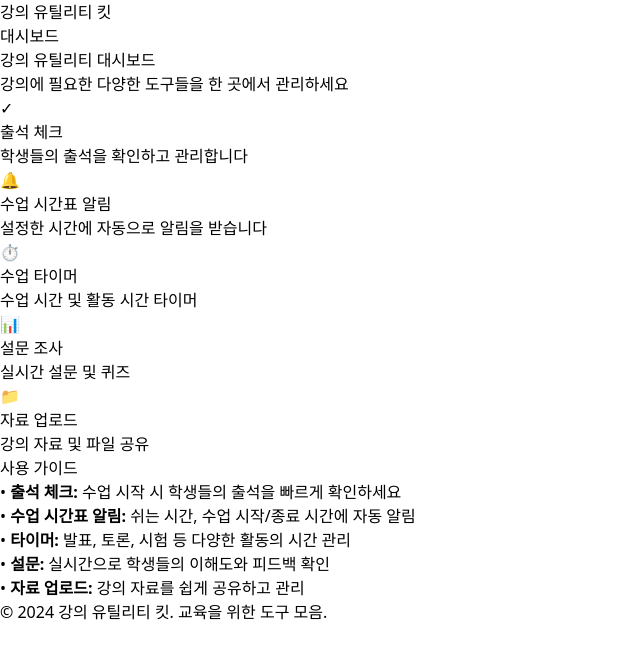
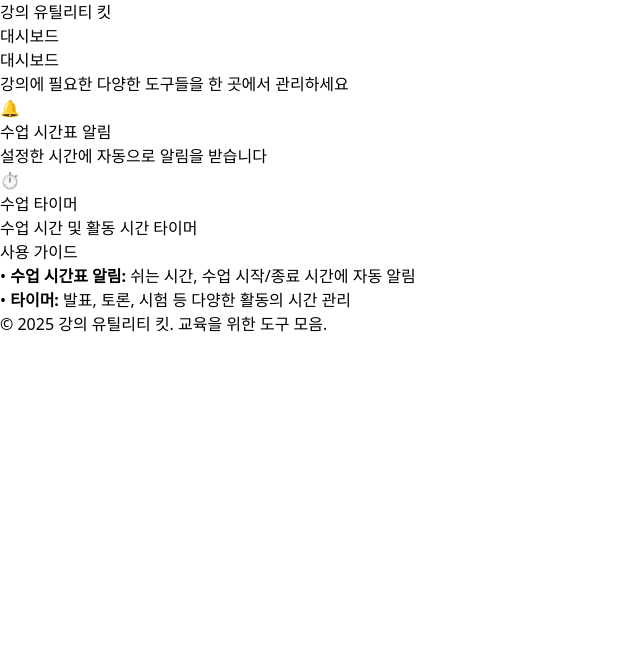
Before and after one commit to becover/lecture-kit-v1, a React (Vite) app: page / in a window 1280 px wide. Shown: the top 658 px of the page, without its empty margins (0-640 px from the left). Built offline with nearby package versions, Linux system fonts and the light colour scheme.

Commit message:
chore: 불필요한 도구 주석 처리, 년도 및 몇군데 표기 수정, 레이아웃 수정

```diff
--- a/src/App.tsx
+++ b/src/App.tsx
@@ -1,23 +1,23 @@
 import { BrowserRouter, Routes, Route } from 'react-router-dom';
 import Layout from './components/Layout';
 import Dashboard from './pages/Dashboard';
-import Attendance from './pages/Attendance';
+// import Attendance from './pages/Attendance';
 import Pomodoro from './pages/Pomodoro';
 import Timer from './pages/Timer';
-import Survey from './pages/Survey';
-import Upload from './pages/Upload';
+// import Survey from './pages/Survey';
+// import Upload from './pages/Upload';
 
 function App() {
   return (
     <BrowserRouter>
       <Routes>
-        <Route path="/" element={<Layout />}>
+        <Route path='/' element={<Layout />}>
           <Route index element={<Dashboard />} />
-          <Route path="attendance" element={<Attendance />} />
-          <Route path="pomodoro" element={<Pomodoro />} />
-          <Route path="timer" element={<Timer />} />
-          <Route path="survey" element={<Survey />} />
-          <Route path="upload" element={<Upload />} />
+          {/* <Route path="attendance" element={<Attendance />} /> */}
+          <Route path='pomodoro' element={<Pomodoro />} />
+          <Route path='timer' element={<Timer />} />
+          {/* <Route path="survey" element={<Survey />} /> */}
+          {/* <Route path="upload" element={<Upload />} /> */}
         </Route>
       </Routes>
     </BrowserRouter>
--- a/src/components/Layout.tsx
+++ b/src/components/Layout.tsx
@@ -2,19 +2,19 @@ import { Link, Outlet } from 'react-router-dom';
 
 export default function Layout() {
   return (
-    <div className="min-h-screen bg-gradient-to-br from-blue-50 to-indigo-100">
-      <nav className="bg-white shadow-md">
-        <div className="max-w-7xl mx-auto px-4 sm:px-6 lg:px-8">
-          <div className="flex justify-between h-16">
-            <div className="flex items-center">
-              <Link to="/" className="text-2xl font-bold text-indigo-600">
+    <div className='flex flex-col min-h-screen bg-gradient-to-br from-blue-50 to-indigo-100'>
+      <nav className='bg-white shadow-md'>
+        <div className='max-w-7xl mx-auto px-4 sm:px-6 lg:px-8'>
+          <div className='flex justify-between h-16'>
+            <div className='flex items-center'>
+              <Link to='/' className='text-2xl font-bold text-indigo-600'>
                 강의 유틸리티 킷
               </Link>
             </div>
-            <div className="flex items-center space-x-4">
+            <div className='flex items-center space-x-4'>
               <Link
-                to="/"
-                className="text-gray-700 hover:text-indigo-600 px-3 py-2 rounded-md text-sm font-medium transition-colors"
+                to='/'
+                className='text-gray-700 hover:text-indigo-600 px-3 py-2 rounded-md text-sm font-medium transition-colors'
               >
                 대시보드
               </Link>
@@ -22,12 +22,12 @@ export default function Layout() {
           </div>
         </div>
       </nav>
-      <main className="max-w-7xl mx-auto px-4 sm:px-6 lg:px-8 py-8">
+      <main className='flex-1 flex flex-col max-w-7xl mx-auto px-4 sm:px-6 lg:px-8 pt-8 pb-16 w-full'>
         <Outlet />
       </main>
-      <footer className="bg-white border-t mt-12">
-        <div className="max-w-7xl mx-auto px-4 sm:px-6 lg:px-8 py-4 text-center text-gray-600 text-sm">
-          © 2024 강의 유틸리티 킷. 교육을 위한 도구 모음.
+      <footer className='bg-white border-t mt-12'>
+        <div className='max-w-7xl mx-auto px-4 sm:px-6 lg:px-8 py-4 text-center text-gray-600 text-sm'>
+          © 2025 강의 유틸리티 킷. 교육을 위한 도구 모음.
         </div>
       </footer>
     </div>
--- a/src/pages/Dashboard.tsx
+++ b/src/pages/Dashboard.tsx
@@ -2,13 +2,13 @@ import Card from '../components/Card';
 
 export default function Dashboard() {
   const tools = [
-    {
-      title: '출석 체크',
-      description: '학생들의 출석을 확인하고 관리합니다',
-      icon: '✓',
-      to: '/attendance',
-      color: 'border-green-500',
-    },
+    // {
+    //   title: '출석 체크',
+    //   description: '학생들의 출석을 확인하고 관리합니다',
+    //   icon: '✓',
+    //   to: '/attendance',
+    //   color: 'border-green-500',
+    // },
     {
       title: '수업 시간표 알림',
       description: '설정한 시간에 자동으로 알림을 받습니다',
@@ -23,43 +23,52 @@ export default function Dashboard() {
       to: '/timer',
       color: 'border-blue-500',
     },
-    {
-      title: '설문 조사',
-      description: '실시간 설문 및 퀴즈',
-      icon: '📊',
-      to: '/survey',
-      color: 'border-purple-500',
-    },
-    {
-      title: '자료 업로드',
-      description: '강의 자료 및 파일 공유',
-      icon: '📁',
-      to: '/upload',
-      color: 'border-yellow-500',
-    },
+    // {
+    //   title: '설문 조사',
+    //   description: '실시간 설문 및 퀴즈',
+    //   icon: '📊',
+    //   to: '/survey',
+    //   color: 'border-purple-500',
+    // },
+    // {
+    //   title: '자료 업로드',
+    //   description: '강의 자료 및 파일 공유',
+    //   icon: '📁',
+    //   to: '/upload',
+    //   color: 'border-yellow-500',
+    // },
   ];
 
   return (
-    <div>
-      <div className="mb-8">
-        <h1 className="text-4xl font-bold text-gray-800 mb-2">강의 유틸리티 대시보드</h1>
-        <p className="text-gray-600">강의에 필요한 다양한 도구들을 한 곳에서 관리하세요</p>
+    <div className='flex flex-col flex-1 justify-between'>
+      <div>
+        <div className='mb-8'>
+          <h1 className='text-4xl font-bold text-gray-800 mb-2'>대시보드</h1>
+          <p className='text-gray-600'>
+            강의에 필요한 다양한 도구들을 한 곳에서 관리하세요
+          </p>
+        </div>
+        <div className='grid grid-cols-1 md:grid-cols-2 lg:grid-cols-3 gap-6'>
+          {tools.map((tool) => (
+            <Card key={tool.to} {...tool} />
+          ))}
+        </div>
       </div>
 
-      <div className="grid grid-cols-1 md:grid-cols-2 lg:grid-cols-3 gap-6">
-        {tools.map((tool) => (
-          <Card key={tool.to} {...tool} />
-        ))}
-      </div>
-
-      <div className="mt-12 p-6 bg-white rounded-lg shadow-md">
-        <h2 className="text-2xl font-bold text-gray-800 mb-4">사용 가이드</h2>
-        <ul className="space-y-2 text-gray-700">
-          <li>• <strong>출석 체크:</strong> 수업 시작 시 학생들의 출석을 빠르게 확인하세요</li>
-          <li>• <strong>수업 시간표 알림:</strong> 쉬는 시간, 수업 시작/종료 시간에 자동 알림</li>
-          <li>• <strong>타이머:</strong> 발표, 토론, 시험 등 다양한 활동의 시간 관리</li>
-          <li>• <strong>설문:</strong> 실시간으로 학생들의 이해도와 피드백 확인</li>
-          <li>• <strong>자료 업로드:</strong> 강의 자료를 쉽게 공유하고 관리</li>
+      <div className='p-6 bg-white rounded-lg shadow-md'>
+        <h2 className='text-2xl font-bold text-gray-800 mb-4'>사용 가이드</h2>
+        <ul className='space-y-2 text-gray-700'>
+          {/* <li>• <strong>출석 체크:</strong> 수업 시작 시 학생들의 출석을 빠르게 확인하세요</li> */}
+          <li>
+            • <strong>수업 시간표 알림:</strong> 쉬는 시간, 수업 시작/종료
+            시간에 자동 알림
+          </li>
+          <li>
+            • <strong>타이머:</strong> 발표, 토론, 시험 등 다양한 활동의 시간
+            관리
+          </li>
+          {/* <li>• <strong>설문:</strong> 실시간으로 학생들의 이해도와 피드백 확인</li> */}
+          {/* <li>• <strong>자료 업로드:</strong> 강의 자료를 쉽게 공유하고 관리</li> */}
         </ul>
       </div>
     </div>
--- a/src/pages/Upload.tsx
+++ b/src/pages/Upload.tsx
@@ -17,7 +17,7 @@ export default function Upload() {
       name: '강의자료_1주차.pdf',
       size: '2.5 MB',
       type: 'PDF',
-      uploadedAt: '2024-01-15',
+      uploadedAt: '2025-01-15',
       category: '강의자료',
     },
   ]);
```
